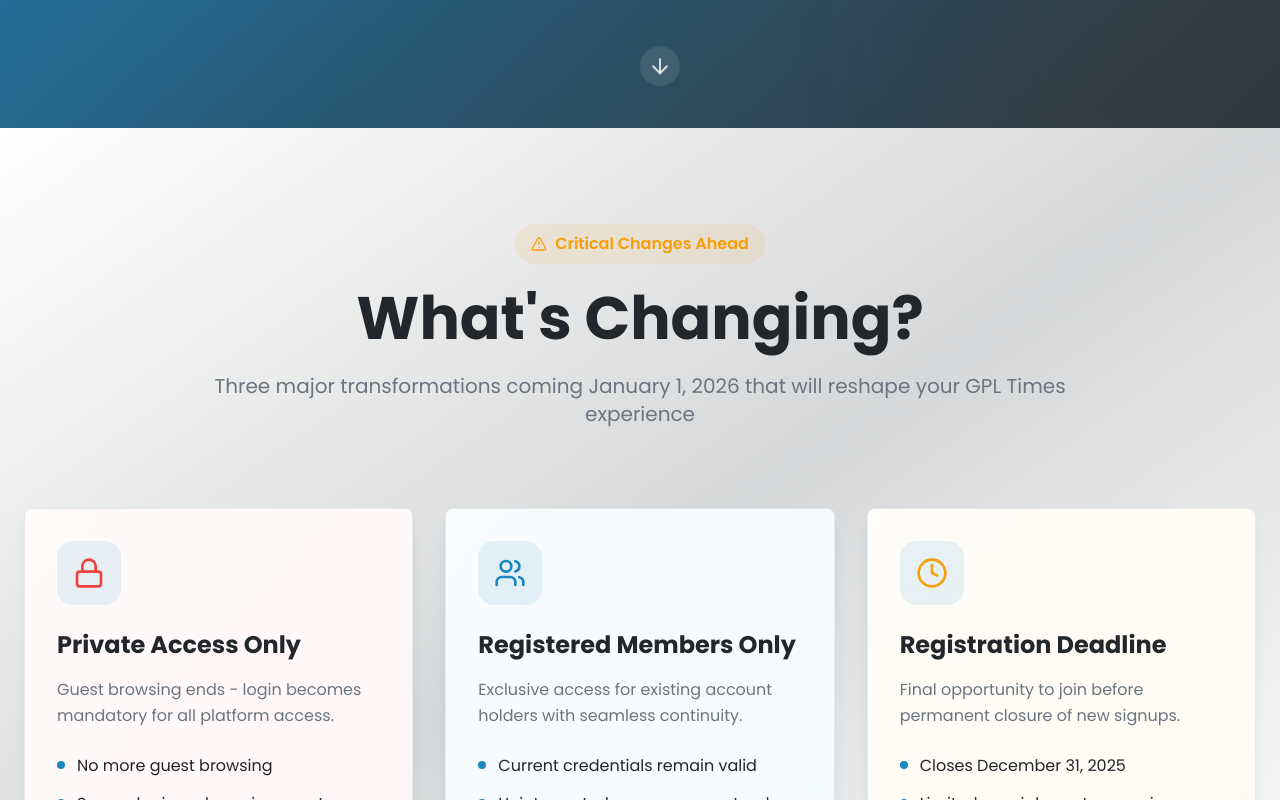
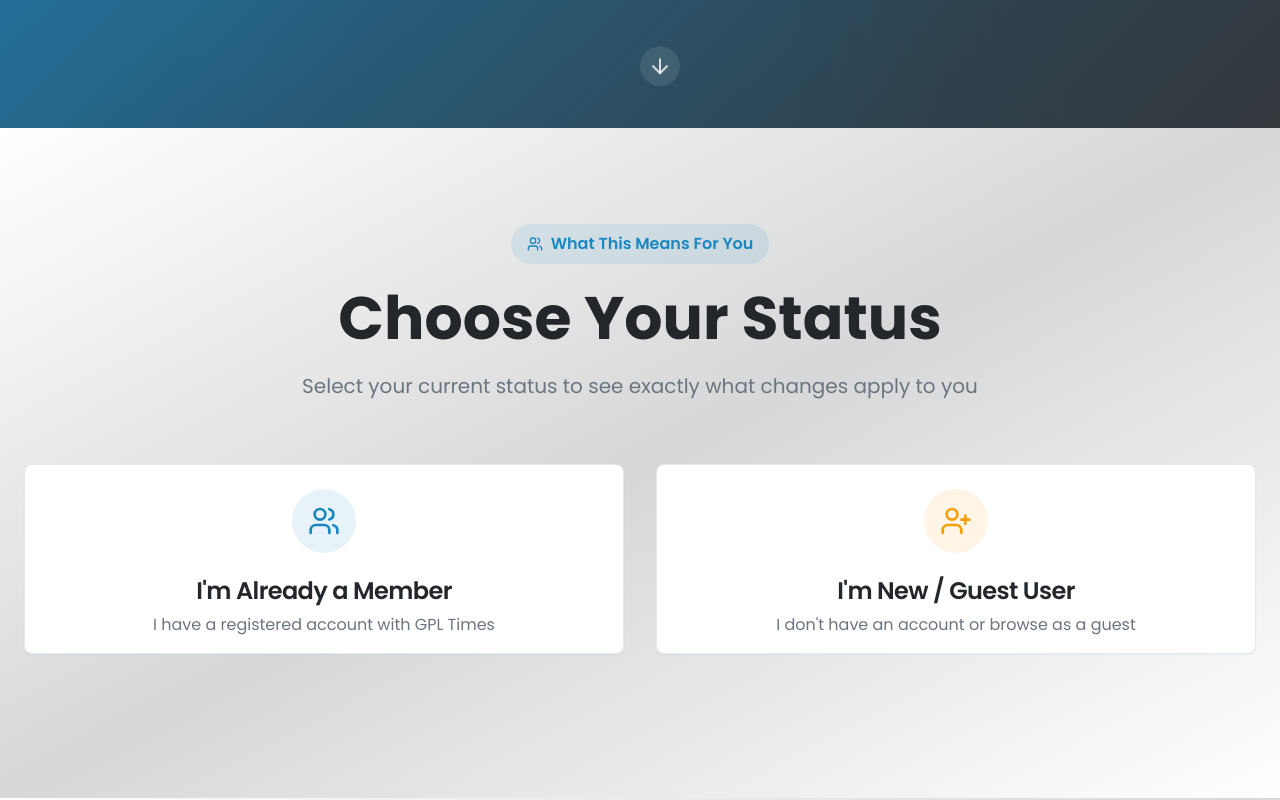
Before and after one commit to gpltimes/gpl-times-private-glow, a React (Vite) app: page / in a window 1280 px wide. Shown: the part 680-1480 px from the top of the page. Built offline with nearby package versions, Linux system fonts and the light colour scheme.

Commit message:
Refactor user-facing content
Restructure the announcement page to clearly delineate information for registered users versus guests. This involves creating two distinct sections that explain the implications of the platform changes for each user group upon interaction.

```diff
--- /dev/null
+++ b/src/components/UserTypeSelector.tsx
@@ -0,0 +1,143 @@
+import { useState } from "react";
+import { Users, UserPlus, CheckCircle, Lock, Clock, AlertTriangle } from "lucide-react";
+import { Card, CardContent, CardDescription, CardHeader, CardTitle } from "@/components/ui/card";
+import { Badge } from "@/components/ui/badge";
+
+export const UserTypeSelector = () => {
+  const [selectedType, setSelectedType] = useState<'member' | 'guest' | null>(null);
+
+  return (
+    <section className="py-24 bg-gradient-to-br from-background via-secondary/20 to-background">
+      <div className="max-w-7xl mx-auto px-6">
+        <div className="text-center mb-16">
+          <div className="inline-flex items-center px-4 py-2 rounded-full bg-primary/10 text-primary font-semibold mb-6 animate-fade-in">
+            <Users className="h-4 w-4 mr-2" />
+            What This Means For You
+          </div>
+          <h2 className="text-5xl md:text-6xl font-bold text-foreground mb-6 animate-slide-up">
+            Choose Your Status
+          </h2>
+          <p className="text-xl text-muted-foreground max-w-4xl mx-auto animate-slide-up">
+            Select your current status to see exactly what changes apply to you
+          </p>
+        </div>
+
+        <div className="grid md:grid-cols-2 gap-8 mb-12">
+          {/* Existing Member Card */}
+          <Card
+            className={`cursor-pointer transition-all duration-300 hover:shadow-lg ${
+              selectedType === 'member' ? 'ring-2 ring-primary shadow-lg' : ''
+            }`}
+            onClick={() => setSelectedType(selectedType === 'member' ? null : 'member')}
+          >
+            <CardHeader className="text-center pb-4">
+              <div className="mx-auto w-16 h-16 rounded-full bg-primary/10 flex items-center justify-center mb-4">
+                <Users className="h-8 w-8 text-primary" />
+              </div>
+              <CardTitle className="text-2xl">I'm Already a Member</CardTitle>
+              <CardDescription className="text-base">
+                I have a registered account with GPL Times
+              </CardDescription>
+            </CardHeader>
+            {selectedType === 'member' && (
+              <CardContent className="animate-fade-in">
+                <div className="space-y-4">
+                  <div className="flex items-start space-x-3">
+                    <CheckCircle className="h-5 w-5 text-success mt-0.5 flex-shrink-0" />
+                    <div>
+                      <h4 className="font-semibold text-foreground">Your Access Continues</h4>
+                      <p className="text-muted-foreground text-sm">Your existing account remains fully active with all current privileges</p>
+                    </div>
+                  </div>
+                  <div className="flex items-start space-x-3">
+                    <CheckCircle className="h-5 w-5 text-success mt-0.5 flex-shrink-0" />
+                    <div>
+                      <h4 className="font-semibold text-foreground">Enhanced Experience</h4>
+                      <p className="text-muted-foreground text-sm">Enjoy faster speeds, better security, and premium features</p>
+                    </div>
+                  </div>
+                  <div className="flex items-start space-x-3">
+                    <CheckCircle className="h-5 w-5 text-success mt-0.5 flex-shrink-0" />
+                    <div>
+                      <h4 className="font-semibold text-foreground">No Action Needed</h4>
+                      <p className="text-muted-foreground text-sm">Simply continue using your existing login credentials</p>
+                    </div>
+                  </div>
+                  <div className="mt-6 p-4 bg-success/5 rounded-lg border border-success/20">
+                    <Badge className="bg-success/10 text-success border-success/20 mb-2">
+                      Member Benefit
+                    </Badge>
+                    <p className="text-sm text-muted-foreground">
+                      You're all set! The transition will be seamless for existing members.
+                    </p>
+                  </div>
+                </div>
+              </CardContent>
+            )}
+          </Card>
+
+          {/* New/Guest User Card */}
+          <Card
+            className={`cursor-pointer transition-all duration-300 hover:shadow-lg ${
+              selectedType === 'guest' ? 'ring-2 ring-warning shadow-lg' : ''
+            }`}
+            onClick={() => setSelectedType(selectedType === 'guest' ? null : 'guest')}
+          >
+            <CardHeader className="text-center pb-4">
+              <div className="mx-auto w-16 h-16 rounded-full bg-warning/10 flex items-center justify-center mb-4">
+                <UserPlus className="h-8 w-8 text-warning" />
+              </div>
+              <CardTitle className="text-2xl">I'm New / Guest User</CardTitle>
+              <CardDescription className="text-base">
+                I don't have an account or browse as a guest
+              </CardDescription>
+            </CardHeader>
+            {selectedType === 'guest' && (
+              <CardContent className="animate-fade-in">
+                <div className="space-y-4">
+                  <div className="flex items-start space-x-3">
+                    <AlertTriangle className="h-5 w-5 text-warning mt-0.5 flex-shrink-0" />
+                    <div>
+                      <h4 className="font-semibold text-foreground">Registration Required</h4>
+                      <p className="text-muted-foreground text-sm">You'll need to create an account to access the platform after January 1, 2026</p>
+                    </div>
+                  </div>
+                  <div className="flex items-start space-x-3">
+                    <Clock className="h-5 w-5 text-destructive mt-0.5 flex-shrink-0" />
+                    <div>
+                      <h4 className="font-semibold text-foreground">Limited Time to Register</h4>
+                      <p className="text-muted-foreground text-sm">Registration closes permanently on December 31, 2025</p>
+                    </div>
+                  </div>
+                  <div className="flex items-start space-x-3">
+                    <Lock className="h-5 w-5 text-destructive mt-0.5 flex-shrink-0" />
+                    <div>
+                      <h4 className="font-semibold text-foreground">No Guest Access</h4>
+                      <p className="text-muted-foreground text-sm">Browsing without an account will no longer be possible</p>
+                    </div>
+                  </div>
+                  <div className="mt-6 p-4 bg-warning/5 rounded-lg border border-warning/20">
+                    <Badge className="bg-warning/10 text-warning border-warning/20 mb-2">
+                      Action Required
+                    </Badge>
+                    <p className="text-sm text-muted-foreground">
+                      Register now to secure your access before the deadline. Limited special reopenings only on Black Friday.
+                    </p>
+                  </div>
+                </div>
+              </CardContent>
+            )}
+          </Card>
+        </div>
+
+        {selectedType && (
+          <div className="text-center animate-fade-in">
+            <p className="text-muted-foreground">
+              Click the other option to see what applies to different user types
+            </p>
+          </div>
+        )}
+      </div>
+    </section>
+  );
+};
--- a/src/pages/Index.tsx
+++ b/src/pages/Index.tsx
@@ -1,5 +1,6 @@
 import { AlertTriangle, CheckCircle, Zap, Lock, Rocket, Shield, Users, Gift, Archive, Clock, Crown, Star, Sparkles } from "lucide-react";
 import { ModernHero } from "@/components/ModernHero";
+import { UserTypeSelector } from "@/components/UserTypeSelector";
 
 import { TimelineSection } from "@/components/TimelineSection";
 import { ModernFeatureCard } from "@/components/ModernFeatureCard";
@@ -10,6 +11,7 @@ const Index = () => {
   return (
     <div className="min-h-screen bg-background overflow-hidden">
       <ModernHero />
+      <UserTypeSelector />
 
 
       {/* What's Changing Section - Modern Cards */}
```
